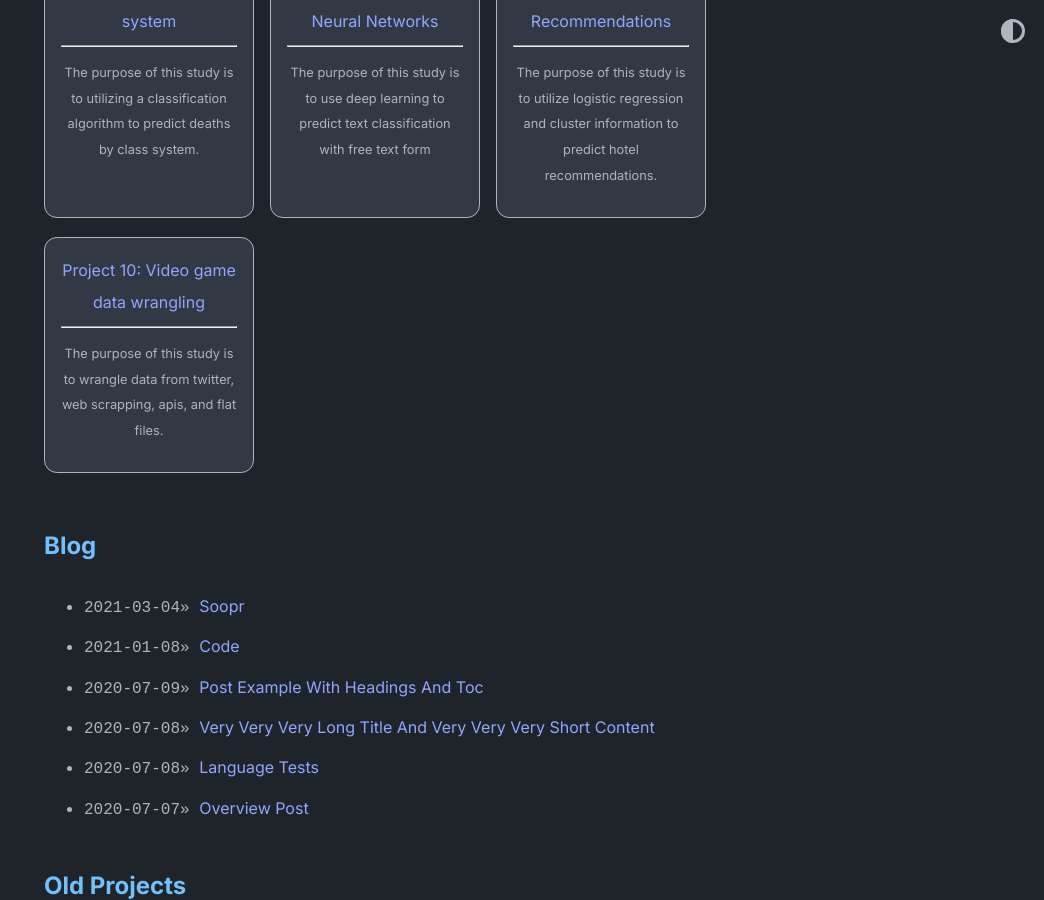
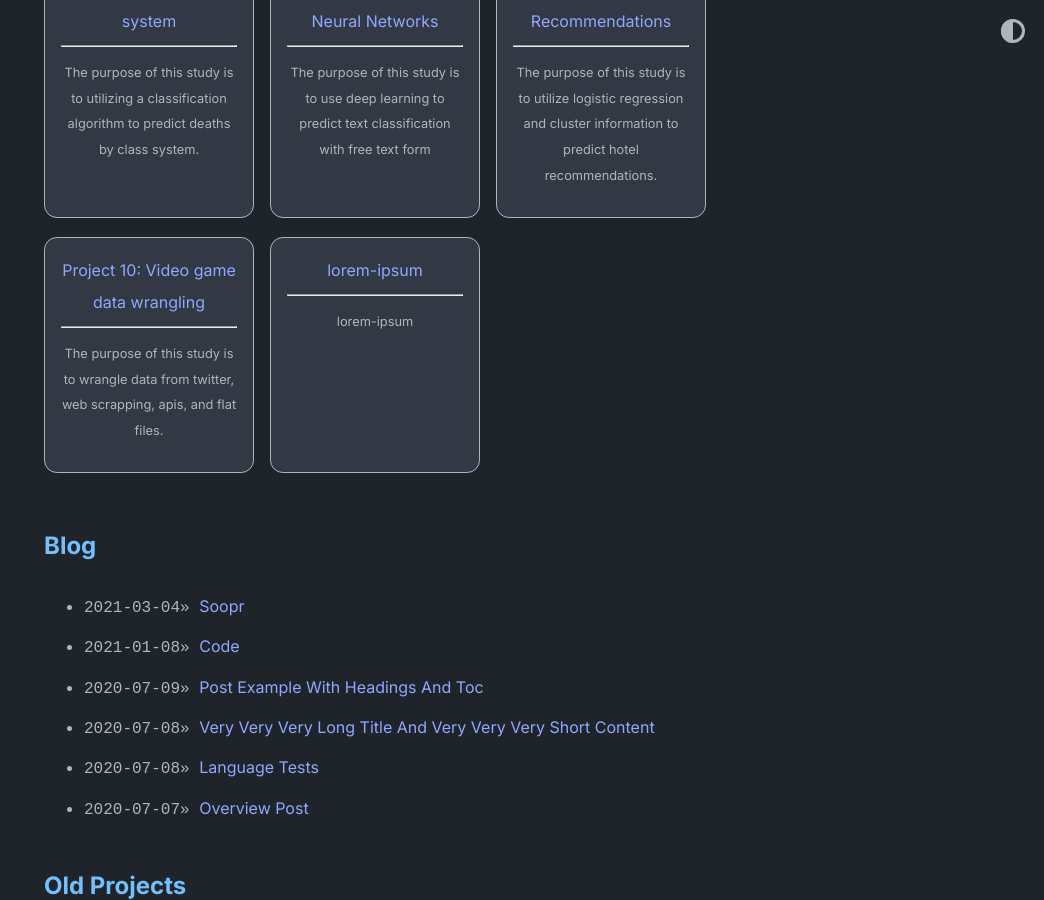
Before and after one commit to Josef9154/JRochelle_Portfolio, a Jekyll site: the page built from index.md, in a window 1280 px wide and 900 px high, scrolled down 1108 px. Shown: the whole window, without its empty margins (236-1280 px from the left). Built offline with Jekyll 4.4.1, drawn with Linux system fonts in a browser that asks for light colours.

Commit message:
home.yml: updated project_entries

```diff
--- a/_data/home.yml
+++ b/_data/home.yml
@@ -58,6 +58,9 @@ project_entries:
     desc: >-
       The purpose of this study is to wrangle data from twitter, web scrapping,
       apis, and flat files.
+  - title: lorem-ipsum
+    url: lorem-ipsum
+    desc: lorem-ipsum
 old_project_entries:
   - title: List of all old projects
     url: 'https://github.com/Josef9154'
```
